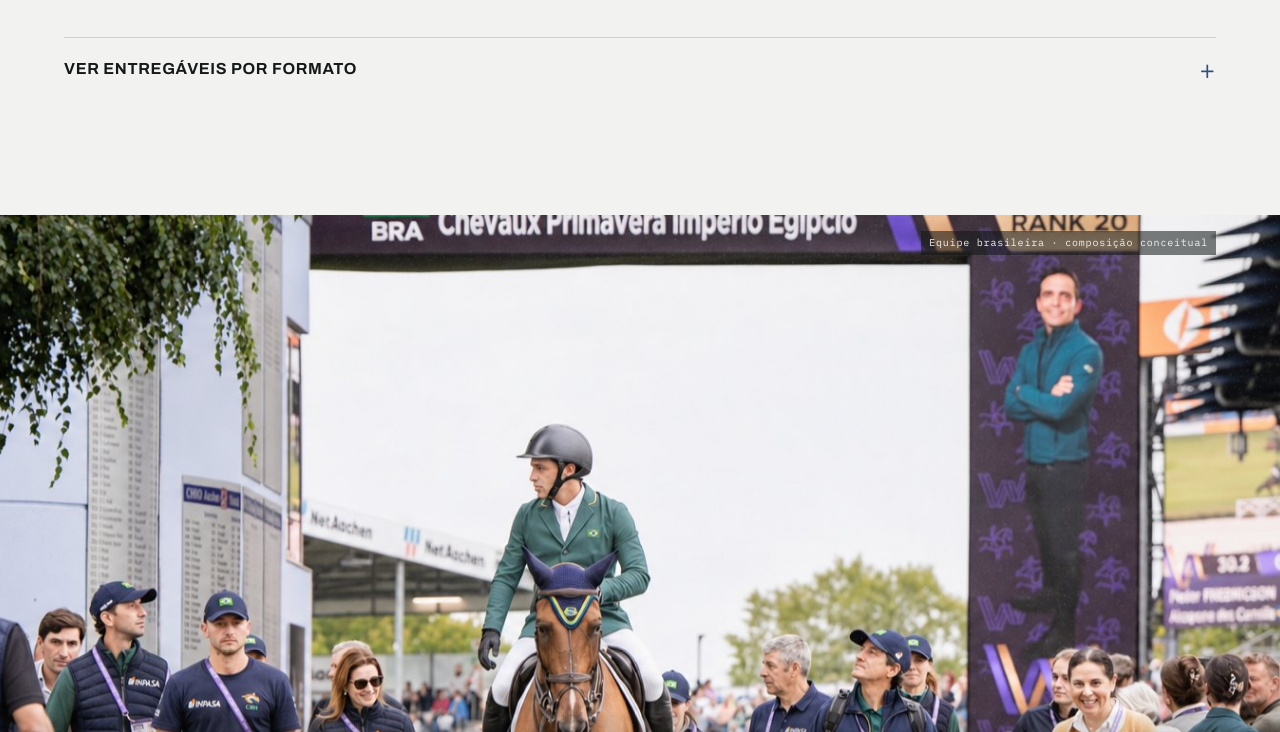
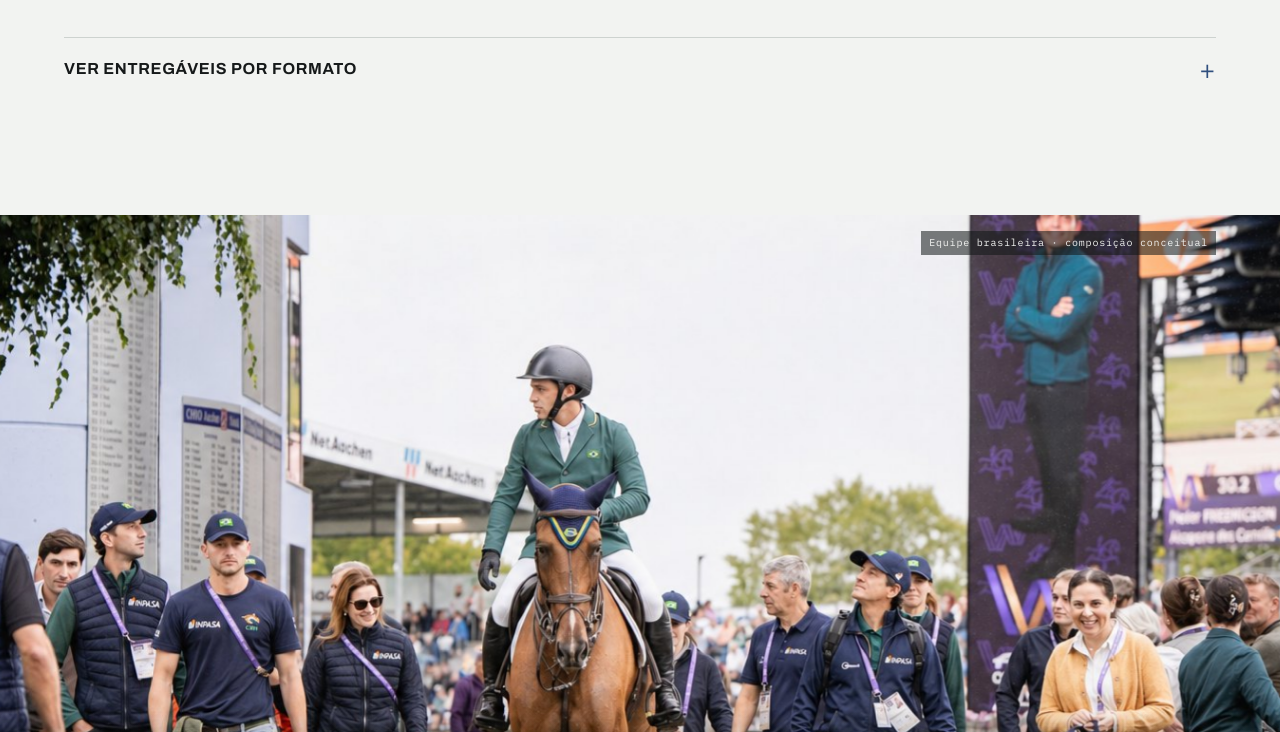
Before and after one commit to rmcaveiro-lang/CBH-INPASA, a plain HTML site: page index.html in a window 1280 px wide. Shown: the part 11268-12000 px from the top of the page. Drawn offline with Linux system fonts and the light colour scheme.

Commit message:
Fechamento: foto mais alta para mostrar logos Inpasa
Co-Authored-By: Claude Opus 5.5 <noreply@anthropic.com>
Claude-Session: https://claude.ai/code/session_01Sm2xVS7bUyG4rPB2yPDBnK

```diff
--- a/index.html
+++ b/index.html
@@ -567,7 +567,7 @@ section.dark,section.dark+section{border-top:0}
 .closing{display:block;min-height:0;background:#121716}
 .closing::after{content:none}
 .cl-photo{position:relative;height:min(calc(100vw / 1.5),86svh);overflow:hidden}
-.cl-photo img{position:absolute;inset:0;width:100%;height:100%;object-fit:cover;object-position:50% 18%!important}
+.cl-photo img{position:absolute;inset:0;width:100%;height:100%;object-fit:cover;object-position:50% 60%!important}
 .cl-photo::after{content:"";position:absolute;inset:0;z-index:1;background:linear-gradient(180deg,rgba(18,23,22,0) 72%,rgba(18,23,22,.55) 88%,#121716 100%)}
 .closing .wrap{padding-top:clamp(20px,2.5vw,36px)}
 .closing .cl-cap{position:absolute;top:16px;right:var(--gut);left:auto;bottom:auto;z-index:3}
@@ -902,7 +902,7 @@ section.dark,section.dark+section{border-top:0}
 
 <!-- 12 FECHAMENTO -->
 <section class="closing" id="fechamento" data-sec>
-  <div class="cl-photo"><img src="assets/fechamento-equipe.jpg" alt="Cavaleiro da equipe brasileira saindo da pista cercado pela equipe com uniformes Inpasa e CBH" loading="lazy" style="object-position:50% 30%"><span class="cap cl-cap">Equipe brasileira · composição conceitual</span></div>
+  <div class="cl-photo"><img src="assets/fechamento-equipe.jpg" alt="Cavaleiro da equipe brasileira saindo da pista cercado pela equipe com uniformes Inpasa e CBH" loading="lazy"><span class="cap cl-cap">Equipe brasileira · composição conceitual</span></div>
   <div class="wrap">
     <div>
       <h2 class="h1">O próximo salto começa aqui.</h2>
```
